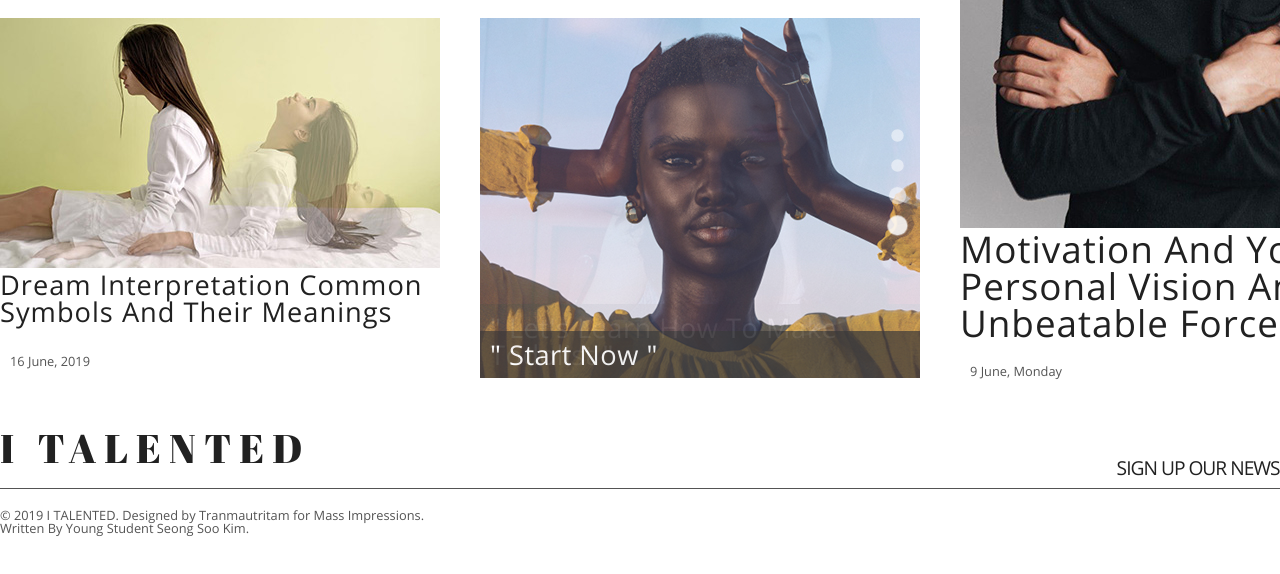
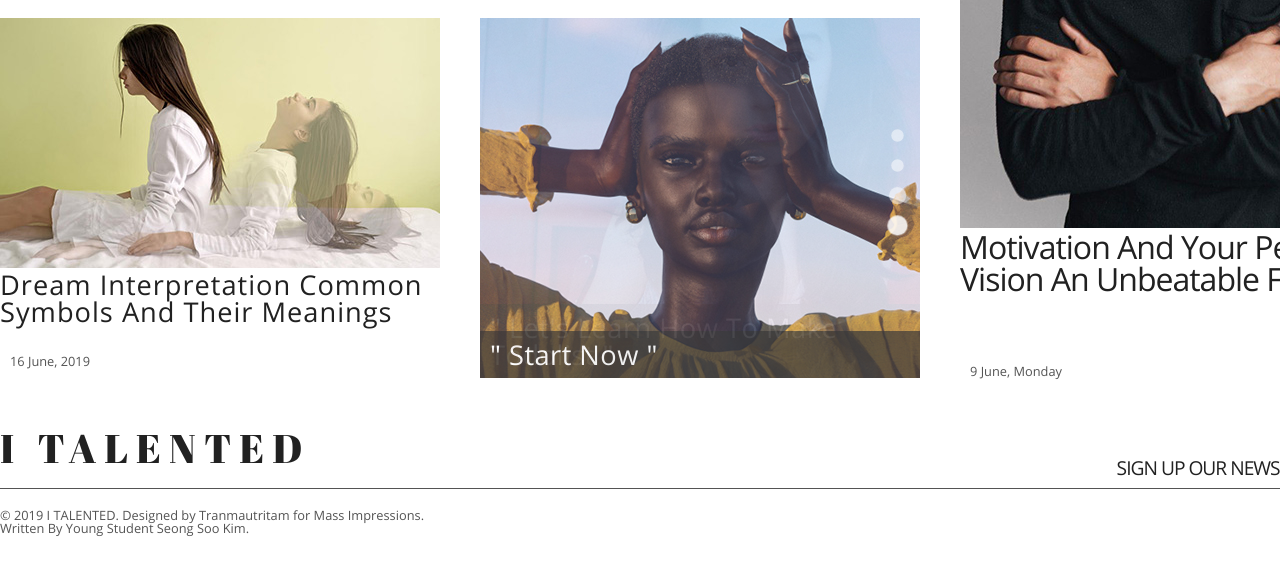
Before and after one commit to do1con/I-TALENTED, a plain HTML site: page index.html in a window 1280 px wide. Shown: the part 2440-3014 px from the top of the page. Drawn offline with Linux system fonts and the light colour scheme; a web font is replaced by a local one.

Commit message:
preview image

```diff
--- a/css/style.css
+++ b/css/style.css
@@ -121,7 +121,7 @@ span.date{color: #545454; font-family: Open-sans; font-size: 0.8em; position: ab
 	.leftBotSec .modelIntroduce .slideNav li.on button{background-color: rgba(255,255,255,0.85); transform: scale(1);}
 .gridSection .rightSection{width: 440px; height: 800px; margin-left: 40px;}
 .gridSection .rightSection a{display: block; width: 100%; height: 800px; position: relative;}
-.gridSection .rightSection a h3{float: left; text-align: left; font-size: 2.3em; letter-spacing: 1px;}
+.gridSection .rightSection a h3{float: left; text-align: left; font-size: 2em; letter-spacing: -1px;}
 .gridSection .rightSection a .date{left: 10px; bottom: 0px;}
 
 /* gridsection ends*/
```
Also changed, not shown: 1 other file.
